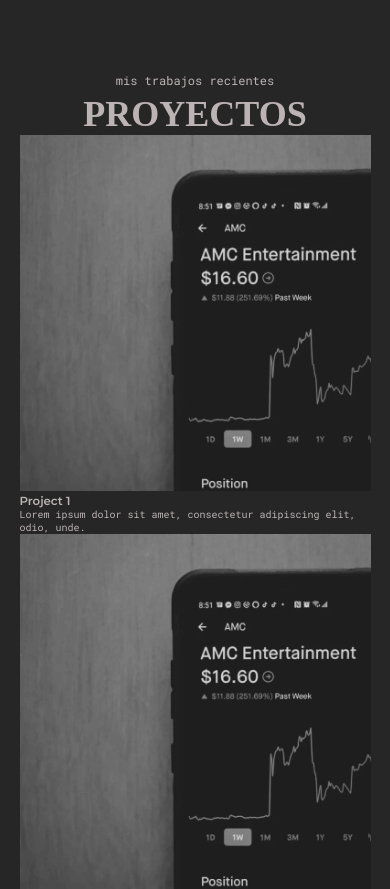
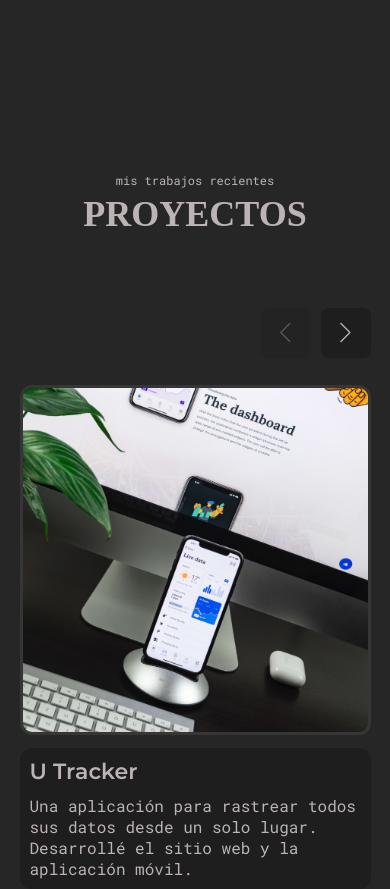
Before and after one commit to SantiagoLuesma/react-portfolio-santiago-luesma, a React (Create React App) app: page / in a window 390 px wide. Shown: the part 2420-3309 px from the top of the page. Built offline with nearby package versions, Linux system fonts and the light colour scheme; the HTML template or start-up script is replaced by a standard one; a web font is replaced by a local one.

Commit message:
style(frontend): Agrego estilo a sección Proyectos
En este commit le di estilos a la sección de Proyectos y también lo adapte
para los distintos tamaños de pantalla1 (responsive design).

```diff
--- a/src/components/ProjectItem.js
+++ b/src/components/ProjectItem.js
@@ -1,21 +1,57 @@
 import React from 'react';
 import { Link } from 'react-router-dom';
+import styled from 'styled-components';
 import projectImg from '../assets/images/projectImg.png';
 
-export default function ProjectItem() {
+const ProjectItemStyles = styled.div`
+  .projectItem__img {
+    width: 100%;
+    height: 400px;
+    overflow: hidden;
+    border-radius: 12px;
+    display: inline-block;
+    border: 3px solid var(--gray-2);
+    img {
+      height: 100%;
+    }
+  }
+  .projectItem__info {
+    margin-top: 1rem;
+    background-color: var(--deep-dark);
+    padding: 1rem;
+    border-radius: 12px;
+  }
+  .projectItem__title {
+    font-size: 2.2rem;
+  }
+  .projectItem__desc {
+    font-size: 1.6rem;
+    font-family: 'RobotoMono Regular';
+    margin-top: 1rem;
+  }
+  @media only screen and (max-width: 768px) {
+    .projectItem__img {
+      height: 350px;
+    }
+  }
+`;
+
+export default function ProjectItem({
+  img = projectImg,
+  title = 'Project Name',
+  desc = 'Lorem ipsum dolor sit amet, consectetur adipiscing elit odio, unde.',
+}) {
   return (
-    <div>
+    <ProjectItemStyles>
       <Link to="/projects" className="projectItem__img">
-        <img src={projectImg} alt="Project Img" />
+        <img src={img} alt="Project Img" />
       </Link>
       <div className="projectItem__info">
         <Link to="#">
-          <h3 className="projectItem__title">Project 1</h3>
+          <h3 className="projectItem__title">{title}</h3>
         </Link>
-        <p className="projectItem__desc">
-          Lorem ipsum dolor sit amet, consectetur adipiscing elit, odio, unde.
-        </p>
+        <p className="projectItem__desc">{desc}</p>
       </div>
-    </div>
+    </ProjectItemStyles>
   );
 }
--- a/src/components/ProjectsSection.js
+++ b/src/components/ProjectsSection.js
@@ -1,23 +1,98 @@
 import React from 'react';
-import { Swiper } from 'swiper/react';
+import styled from 'styled-components';
+import { Swiper, SwiperSlide } from 'swiper/react';
+import SwiperCore, { Navigation } from 'swiper';
+import ProjectItem from './ProjectItem';
 import SectionTitle from './SectionTitle';
+import 'swiper/swiper-bundle.min.css';
 import projects from '../assets/data/projects';
-import ProjectItem from './ProjectItem';
+
+SwiperCore.use([Navigation]);
+
+const ProjectSectionStyle = styled.div`
+  padding: 10rem 0;
+  .projects__allItems {
+    display: flex;
+    gap: 3rem;
+    margin-top: 5rem;
+  }
+  .swiper-container {
+    padding-top: 8rem;
+    max-width: 100%;
+  }
+  .swiper-button-prev,
+  .swiper-button-next {
+    position: absolute;
+    height: 50px;
+    width: 50px;
+    background-color: var(--deep-dark);
+    z-index: 10;
+    right: 60px;
+    left: auto;
+    top: 0;
+    transform: translateY(50%);
+    color: var(--gray-1);
+    border-radius: 8px;
+  }
+  .swiper-button-next {
+    right: 0;
+  }
+  .swiper-button-prev::after,
+  .swiper-button-next::after {
+    font-size: 2rem;
+  }
+  @media only screen and (max-width: 768px) {
+    .projects__allItems {
+      flex-direction: column;
+      max-width: 400px;
+      margin: 0 auto;
+      margin-top: 7rem;
+      gap: 5rem;
+      .projectItem__img {
+        width: 100%;
+      }
+    }
+  }
+`;
 
 export default function ProjectsSection() {
   return (
-    <div>
+    <ProjectSectionStyle>
       <div className="container">
         <SectionTitle heading="Proyectos" subheading="mis trabajos recientes" />
         <div className="projects__allItems">
-          <Swiper>
+          <Swiper
+            spaceBetween={30}
+            slidesPerView={1}
+            navigation
+            breakpoints={{
+              // When window width is >= 640px
+              640: {
+                slidesPerView: 1,
+              },
+              768: {
+                slidesPerView: 2,
+              },
+              1200: {
+                slidesPerView: 3,
+              },
+            }}
+          >
             {projects.map((project, index) => {
               if (index >= 5) return;
-              return <ProjectItem />;
+              return (
+                <SwiperSlide key={project.id}>
+                  <ProjectItem
+                    title={project.name}
+                    img={project.img}
+                    desc={project.desc}
+                  />
+                </SwiperSlide>
+              );
             })}
           </Swiper>
         </div>
       </div>
-    </div>
+    </ProjectSectionStyle>
   );
 }
```
